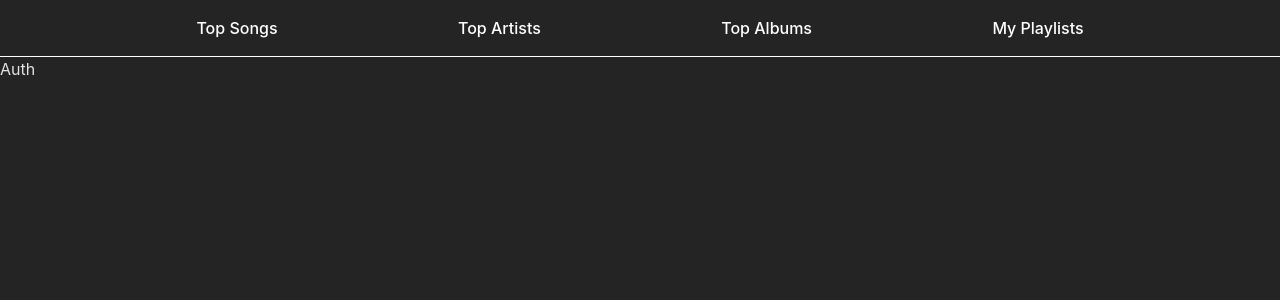
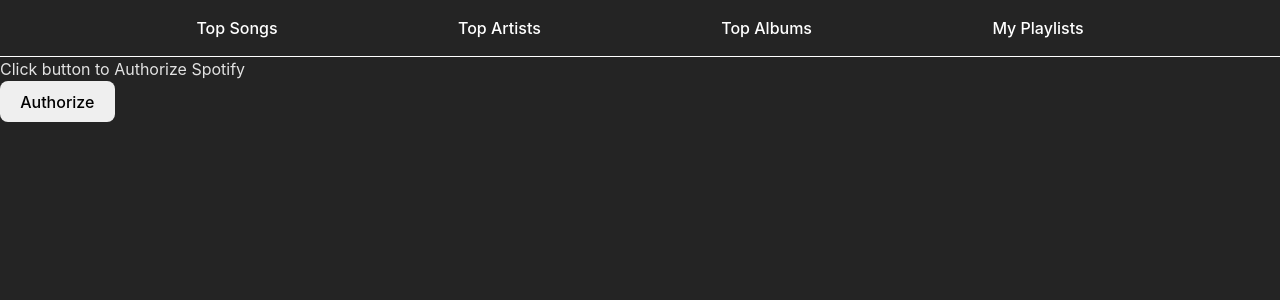
Before and after one commit to nonicalx/spotify-app, a React (Vite) app: page /auth in a window 1280 px wide. Shown: the top 300 px of the page. Built offline with nearby package versions, Linux system fonts and the light colour scheme; no server answers.

Commit message:
Update auth page

```diff
--- a/src/pages/auth/Auth.jsx
+++ b/src/pages/auth/Auth.jsx
@@ -6,5 +6,10 @@ export default function Auth() {
     e.preventDefault();
     authorize();
   };
-  return <div>Auth</div>;
+  return (
+    <div>
+      <p>Click button to Authorize Spotify</p>
+      <button onClick={handleAuthorization}>Authorize</button>
+    </div>
+  );
 }
```
